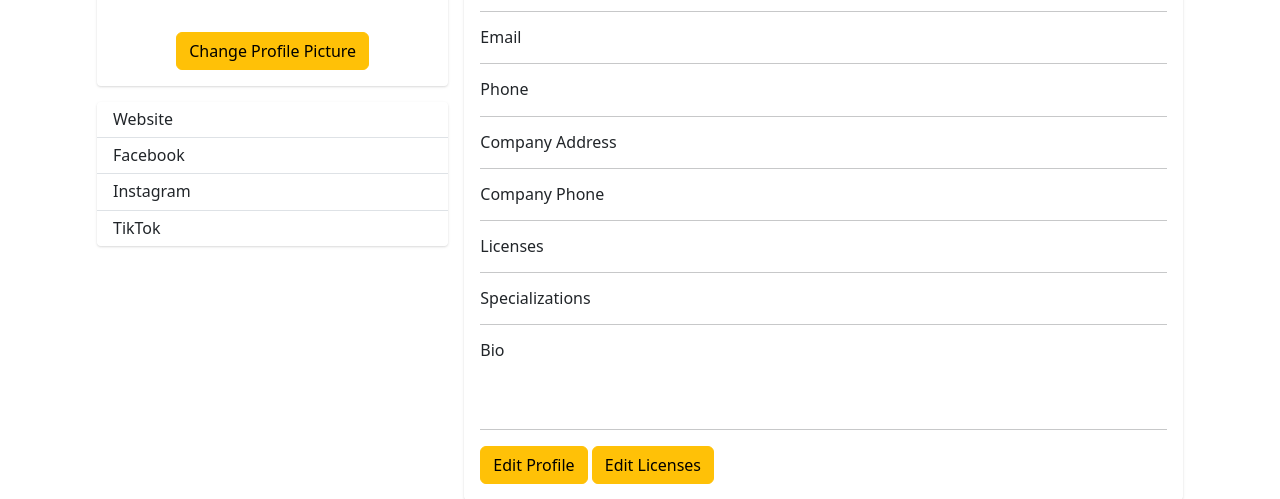
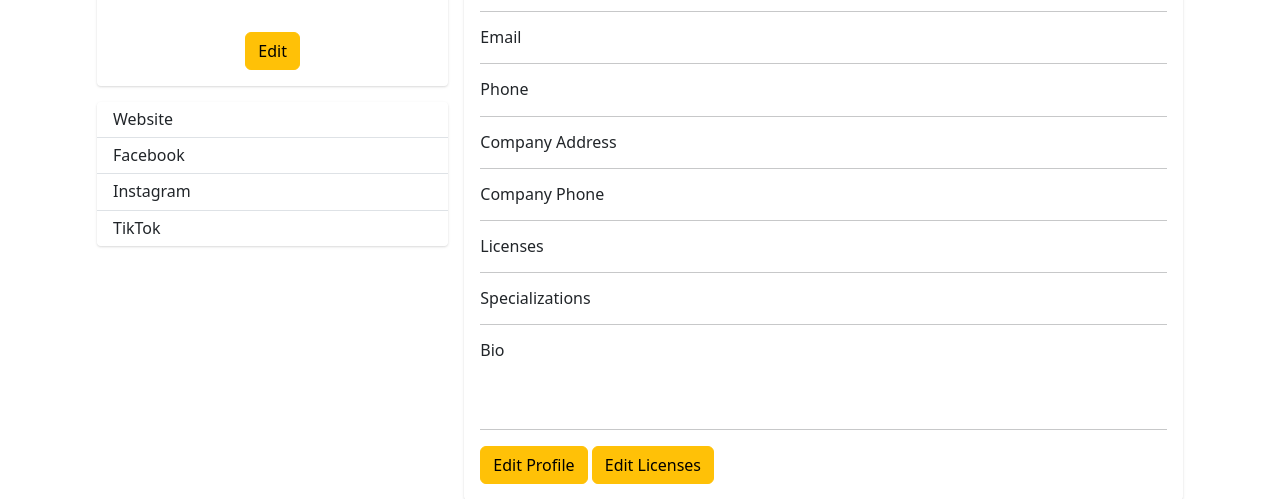
Before and after one commit to Muka-is-home/api, a Django app: template templates/adminapp/user_detail.html in a window 1280 px wide. Shown: the part 71-570 px from the top of the page. Run offline with Django 4.2, Linux system fonts and the light colour scheme; the template is opened without the code that fills it, so the values that code supplies are empty; parts of the project's set-up code (start-up, migrations or seed data) failed here and were passed over.

Commit message:
Update user_detail.html
Changed button text

```diff
--- a/templates/adminapp/user_detail.html
+++ b/templates/adminapp/user_detail.html
@@ -20,7 +20,7 @@
                       {% if not request.user.is_superuser %}
                       <!-- Button trigger modal -->
                       <button type="button" class="btn btn-warning" data-bs-toggle="modal" data-bs-target="#exampleModal">
-                        Change Profile Picture
+                        Edit
                       </button>
 
                       <!-- Modal -->
```
